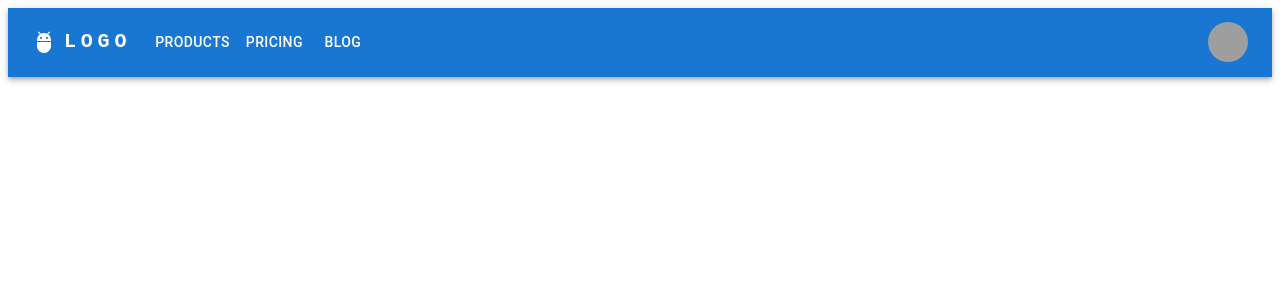
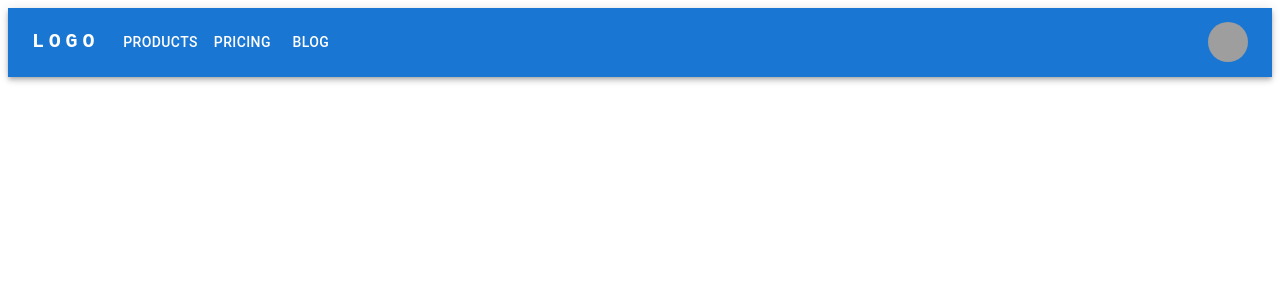
Before and after one commit to lana2-2karla/lana2-2karla.github.io, a React (Create React App) app in the folder portifolio/: page / in a window 1280 px wide. Shown: the top 300 px of the page. Built offline with nearby package versions, Linux system fonts and the light colour scheme; grey boxes are pictures that could not be loaded.

Commit message:
:recycle: refactor: remove AdbIcon

```diff
--- a/portifolio/src/components/Header.js
+++ b/portifolio/src/components/Header.js
@@ -39,7 +39,6 @@ function ResponsiveHeader () {
     <AppBar position="static">
       <Container maxWidth="xl">
         <Toolbar disableGutters>
-          <AdbIcon sx={{ display: { xs: 'none', md: 'flex' }, mr: 1 }} />
           <Typography
             variant="h6"
             noWrap
```
